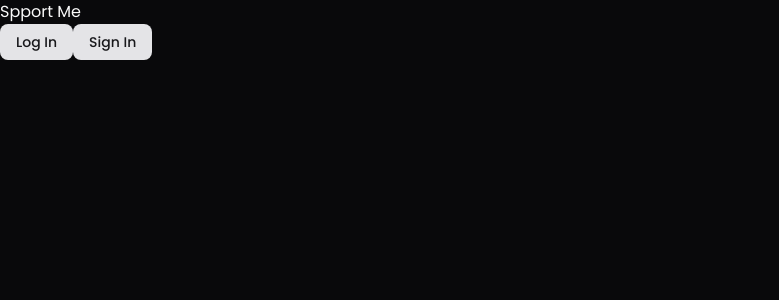
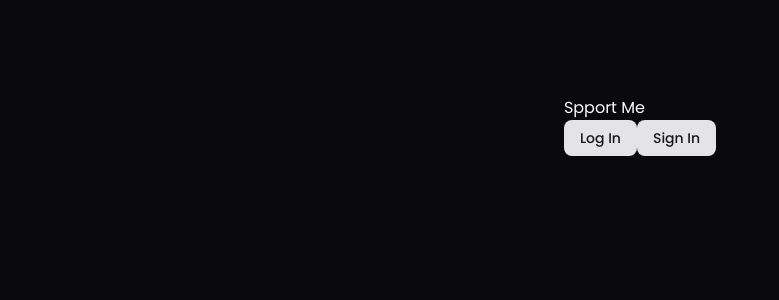
Before and after one commit to rod773/suport_me_course, a Next.js app: page / in a window 1280 px wide. Shown: the top 300 px of the page, without its empty margins (0-779 px from the left). Built offline with nearby package versions, Linux system fonts and the light colour scheme.

Commit message:
layout logged out

```diff
--- /dev/null
+++ b/app/(logged-out)/layout.tsx
@@ -0,0 +1,13 @@
+type Props = {
+  children?: React.ReactNode;
+};
+
+function LoggedOutLayout({ children }: Props) {
+  return (
+    <div className="flex flex-col min-h-screen items-center p-24">
+      {children}
+    </div>
+  );
+}
+
+export default LoggedOutLayout;
```
